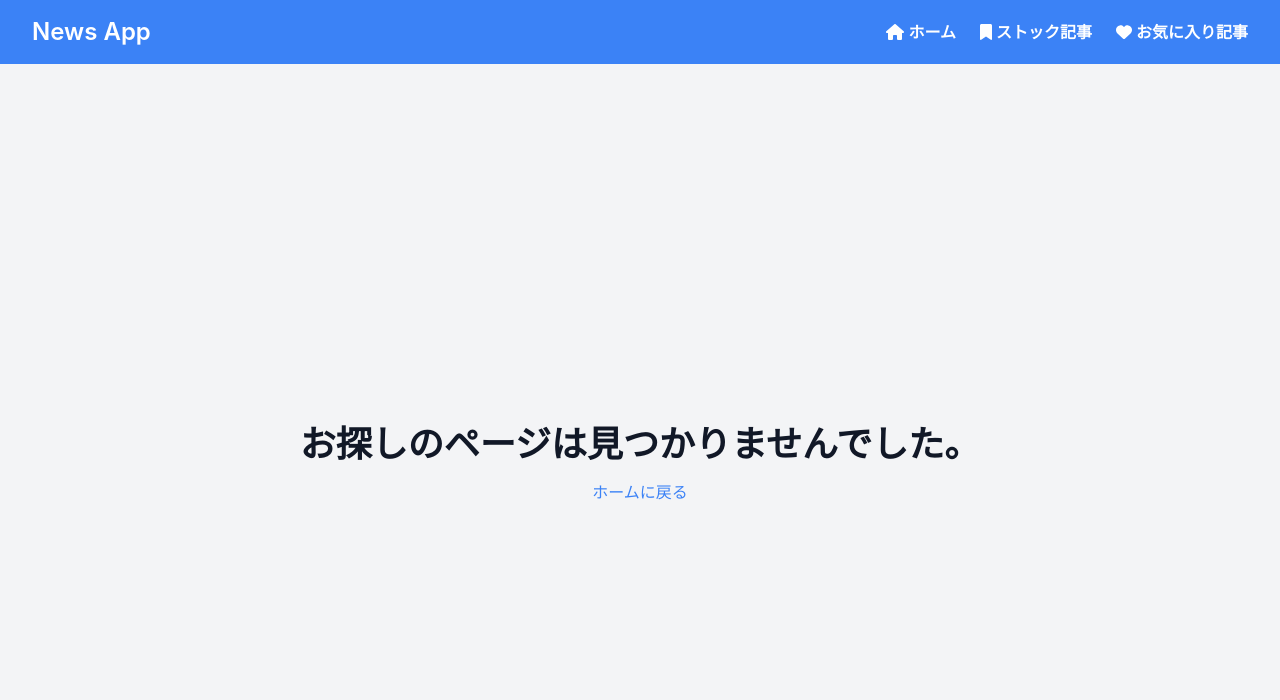
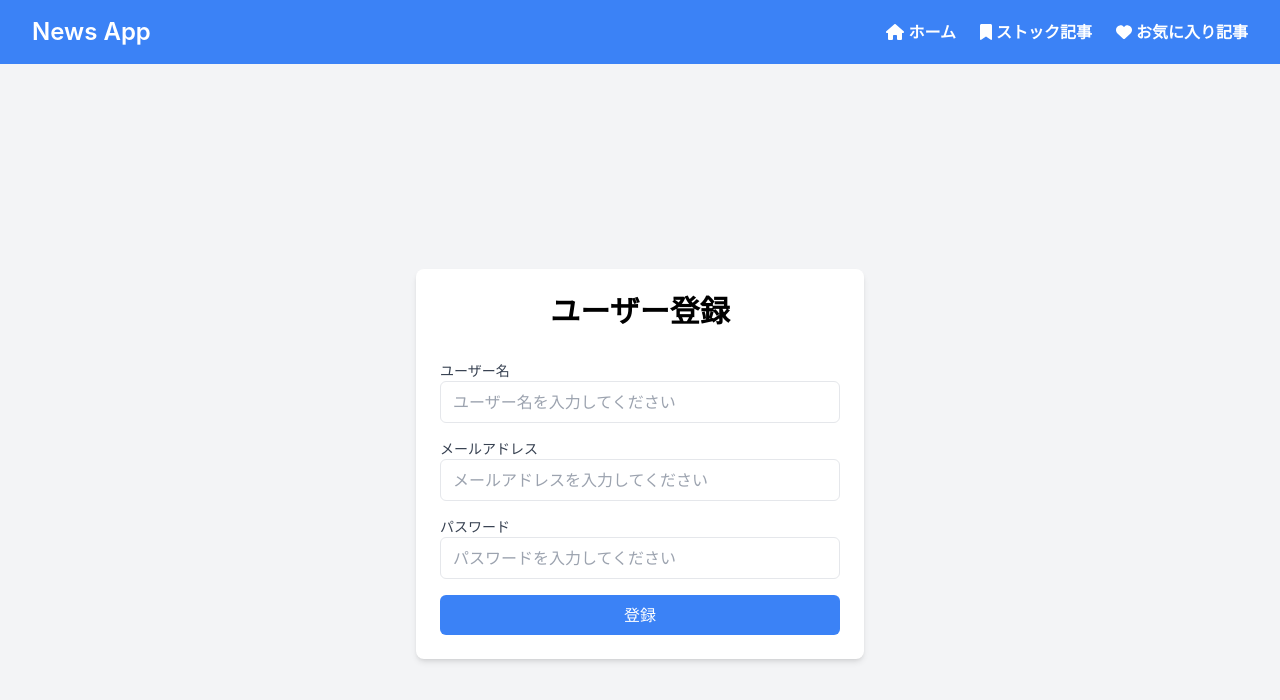
Before and after one commit to hukuryo/React-New-App, a React (Create React App) app: page /signUp in a window 1280 px wide. Shown: the top 700 px of the page. Built offline with nearby package versions, Linux system fonts and the light colour scheme.

Commit message:
✨ ログイン画面とユーザー登録画面を作成

```diff
--- a/src/App.tsx
+++ b/src/App.tsx
@@ -7,6 +7,8 @@ import { Favorite } from "./routes/Favorite";
 import { ArticleDetail } from "./routes/ArticleDetail";
 import { NotFound } from "./routes/NotFound";
 import { ArticleSearch } from "./routes/ArticleSearch";
+import { SignUp } from "./routes/SignUp";
+import { Login } from "./routes/Login";
 
 export default function App() {
   return (
@@ -19,6 +21,8 @@ export default function App() {
           <Route path={`/favorite`} element={<Favorite />} />
           <Route path={`/article/:id`} element={<ArticleDetail />} />
           <Route path={`/article/search`} element={<ArticleSearch />} />
+          <Route path={`/login`} element={<Login />} />
+          <Route path={`/signUp`} element={<SignUp />} />
           <Route path={`*`} element={<NotFound />} />
         </Routes>
       </>
--- a/src/routes/Login.tsx
+++ b/src/routes/Login.tsx
@@ -1,34 +1,43 @@
-import React, { useEffect, useState } from "react";
-import {
-  createClient,
-  PostgrestResponse,
-  PostgrestSingleResponse,
-} from "@supabase/supabase-js";
+import React from "react";
 
-const supabase = createClient(
-  "https://<project>.supabase.co",
-  "<your-anon-key>"
-);
-
-interface Country {
-  name: string;
-  // 他のプロパティをここに追加
-}
-
-export default function Login(): JSX.Element {
-  const [countries, setCountries] = useState<Country[]>([]);
-
-  useEffect(() => {
-    getCountries();
-  }, []);
-
-  async function getCountries() {}
-
+export const Login = () => {
   return (
-    <ul>
-      {countries.map((country) => (
-        <li key={country.name}>{country.name}</li>
-      ))}
-    </ul>
+    <div className="min-h-screen flex items-center justify-center bg-gray-100">
+      <div className="max-w-md w-full p-6 space-y-8 bg-white rounded-lg shadow-md">
+        <div>
+          <h2 className="text-3xl font-semibold text-center">ログイン</h2>
+        </div>
+        <form className="space-y-4">
+          <div>
+            <label className="block text-sm font-medium text-gray-700">
+              ユーザー名
+            </label>
+            <input
+              type="text"
+              className="w-full px-3 py-2 border rounded-md focus:outline-none focus:border-blue-500"
+              placeholder="ユーザー名を入力してください"
+            />
+          </div>
+          <div>
+            <label className="block text-sm font-medium text-gray-700">
+              パスワード
+            </label>
+            <input
+              type="password"
+              className="w-full px-3 py-2 border rounded-md focus:outline-none focus:border-blue-500"
+              placeholder="パスワードを入力してください"
+            />
+          </div>
+          <div>
+            <button
+              className="w-full py-2 px-4 text-white bg-blue-500 rounded-md hover:bg-blue-600 focus:outline-none focus:ring focus:ring-blue-300"
+              type="submit"
+            >
+              ログイン
+            </button>
+          </div>
+        </form>
+      </div>
+    </div>
   );
-}
+};
--- a/src/routes/Signup.tsx
+++ b/src/routes/Signup.tsx
@@ -1,74 +1,53 @@
-// // import Head from "next/head";
-// import styles from "../styles/Home.module.css";
-// // import { supabase } from "../utils/supabase";
-// import { useState } from "react";
+import React from "react";
 
-// export default function SignUp() {
-//   const [email, setEmail] = useState("");
-//   const [password, setPassword] = useState("");
-//   const [passwordConf, setPasswordConf] = useState("");
-
-//   const onSubmit = async (e: any) => {
-//     e.preventDefault();
-//     try {
-//       const { error: signUpError } = await supabase.auth.signUp({
-//         email: email,
-//         password: password,
-//       });
-//       if (signUpError) {
-//         throw signUpError;
-//       }
-//       alert("登録完了メールを確認してください");
-//     } catch (error) {
-//       alert("エラーが発生しました");
-//     }
-//   };
-
-//   return (
-//     <>
-//       <div className={styles.container}>
-//         <Head>
-//           <title>新規登録画面</title>
-//           <link rel="icon" href="/favicon.ico" />
-//         </Head>
-//         <main className={styles.main}>
-//           <div className={styles.grid}>
-//             <form onSubmit={onSubmit}>
-//               <div>
-//                 <label>メールアドレス</label>
-//                 <input
-//                   type="email"
-//                   required
-//                   value={email}
-//                   onChange={(e) => setEmail(e.target.value)}
-//                 />
-//               </div>
-//               <div>
-//                 <label>パスワード</label>
-//                 <input
-//                   type="password"
-//                   required
-//                   value={password}
-//                   onChange={(e) => setPassword(e.target.value)}
-//                 />
-//               </div>
-//               <div>
-//                 <label>パスワード（確認）</label>
-//                 <input
-//                   type="password"
-//                   required
-//                   value={passwordConf}
-//                   onChange={(e) => setPasswordConf(e.target.value)}
-//                 />
-//               </div>
-//               <div>
-//                 <button type="submit">サインアップ</button>
-//               </div>
-//             </form>
-//           </div>
-//         </main>
-//         <footer className={styles.footer}></footer>
-//       </div>
-//     </>
-//   );
-// }
+export const SignUp = () => {
+  return (
+    <div className="min-h-screen flex items-center justify-center bg-gray-100">
+      <div className="max-w-md w-full p-6 space-y-8 bg-white rounded-lg shadow-md">
+        <div>
+          <h2 className="text-3xl font-semibold text-center">ユーザー登録</h2>
+        </div>
+        <form className="space-y-4">
+          <div>
+            <label className="block text-sm font-medium text-gray-700">
+              ユーザー名
+            </label>
+            <input
+              type="text"
+              className="w-full px-3 py-2 border rounded-md focus:outline-none focus:border-blue-500"
+              placeholder="ユーザー名を入力してください"
+            />
+          </div>
+          <div>
+            <label className="block text-sm font-medium text-gray-700">
+              メールアドレス
+            </label>
+            <input
+              type="email"
+              className="w-full px-3 py-2 border rounded-md focus:outline-none focus:border-blue-500"
+              placeholder="メールアドレスを入力してください"
+            />
+          </div>
+          <div>
+            <label className="block text-sm font-medium text-gray-700">
+              パスワード
+            </label>
+            <input
+              type="password"
+              className="w-full px-3 py-2 border rounded-md focus:outline-none focus:border-blue-500"
+              placeholder="パスワードを入力してください"
+            />
+          </div>
+          <div>
+            <button
+              className="w-full py-2 px-4 text-white bg-blue-500 rounded-md hover:bg-blue-600 focus:outline-none focus:ring focus:ring-blue-300"
+              type="submit"
+            >
+              登録
+            </button>
+          </div>
+        </form>
+      </div>
+    </div>
+  );
+};
```
